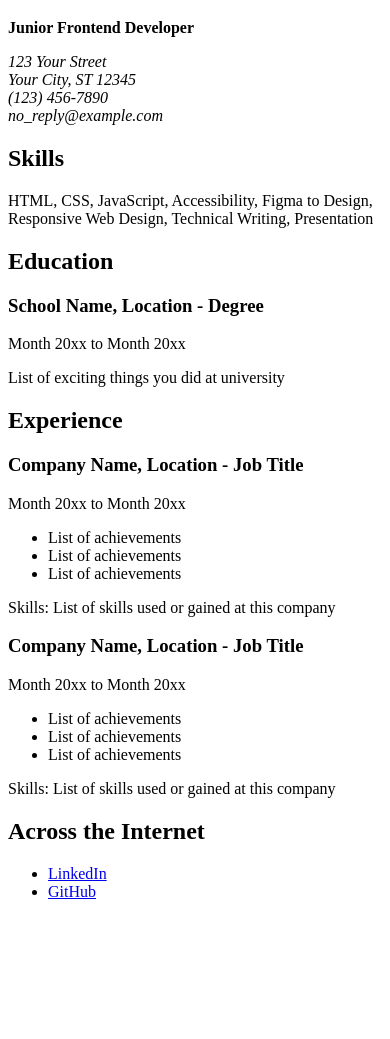
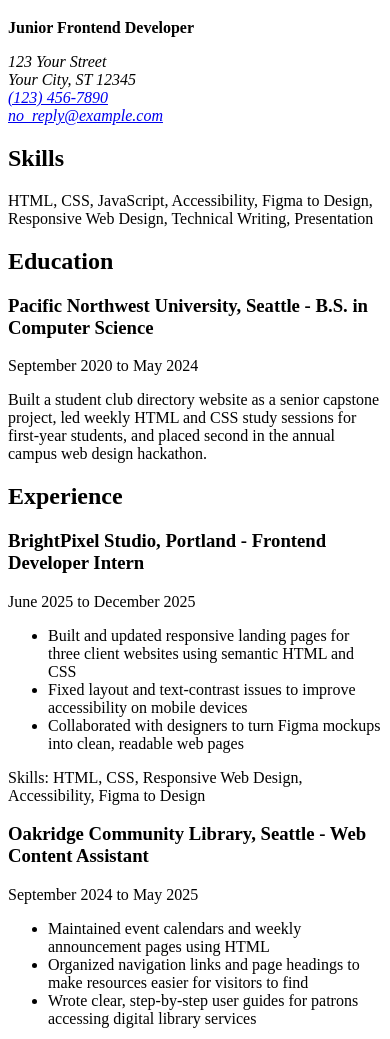
Before and after one commit to darensiow/cv-html, a plain HTML site: page index.html in a window 390 px wide. Shown: the part 61-1100 px from the top of the page. Before the commit the page ends 978 px from the top, so only its background shows below. Drawn offline with Linux system fonts and the light colour scheme.

Commit message:
Populate CV details and add semantic contact and date tags - Add sample education and experience entries - Make phone and email tappable with tel: and mailto: links - Wrap dates in <time> tags with datetime attributes

```diff
--- a/index.html
+++ b/index.html
@@ -25,8 +25,8 @@
       <address>
         123 Your Street<br />
         Your City, ST 12345<br />
-        (123) 456-7890<br />
-        no_reply@example.com
+        <a href="tel:+11234567890">(123) 456-7890</a><br />
+        <a href="mailto:no_reply@example.com">no_reply@example.com</a>
       </address>
     </header>
 
@@ -43,9 +43,18 @@
       <section id="education">
         <h2>Education</h2>
         <article id="edu-1">
-          <h3>School Name, Location - Degree</h3>
-          <p>Month 20xx to Month 20xx</p>
-          <p>List of exciting things you did at university</p>
+          <h3>
+            Pacific Northwest University, Seattle - B.S. in Computer Science
+          </h3>
+          <p>
+            <time datetime="2020-09">September 2020</time> to
+            <time datetime="2024-05">May 2024</time>
+          </p>
+          <p>
+            Built a student club directory website as a senior capstone project,
+            led weekly HTML and CSS study sessions for first-year students, and
+            placed second in the annual campus web design hackathon.
+          </p>
         </article>
       </section>
 
@@ -53,25 +62,52 @@
         <h2>Experience</h2>
 
         <article id="exp-1">
-          <h3>Company Name, Location - Job Title</h3>
-          <p>Month 20xx to Month 20xx</p>
+          <h3>BrightPixel Studio, Portland - Frontend Developer Intern</h3>
+          <p>
+            <time datetime="2025-06">June 2025</time> to
+            <time datetime="2025-06">December 2025</time>
+          </p>
           <ul>
-            <li>List of achievements</li>
-            <li>List of achievements</li>
-            <li>List of achievements</li>
+            <li>
+              Built and updated responsive landing pages for three client
+              websites using semantic HTML and CSS
+            </li>
+            <li>
+              Fixed layout and text-contrast issues to improve accessibility on
+              mobile devices
+            </li>
+            <li>
+              Collaborated with designers to turn Figma mockups into clean,
+              readable web pages
+            </li>
           </ul>
-          <p>Skills: List of skills used or gained at this company</p>
+          <p>
+            Skills: HTML, CSS, Responsive Web Design, Accessibility, Figma to
+            Design
+          </p>
         </article>
 
         <article id="exp-2">
-          <h3>Company Name, Location - Job Title</h3>
-          <p>Month 20xx to Month 20xx</p>
+          <h3>Oakridge Community Library, Seattle - Web Content Assistant</h3>
+          <p>
+            <time datetime="2024-09">September 2024</time> to
+            <time datetime="2025-05">May 2025</time>
+          </p>
           <ul>
-            <li>List of achievements</li>
-            <li>List of achievements</li>
-            <li>List of achievements</li>
+            <li>
+              Maintained event calendars and weekly announcement pages using
+              HTML
+            </li>
+            <li>
+              Organized navigation links and page headings to make resources
+              easier for visitors to find
+            </li>
+            <li>
+              Wrote clear, step-by-step user guides for patrons accessing
+              digital library services
+            </li>
           </ul>
-          <p>Skills: List of skills used or gained at this company</p>
+          <p>Skills: HTML, Technical Writing, Presentation</p>
         </article>
       </section>
 
```
